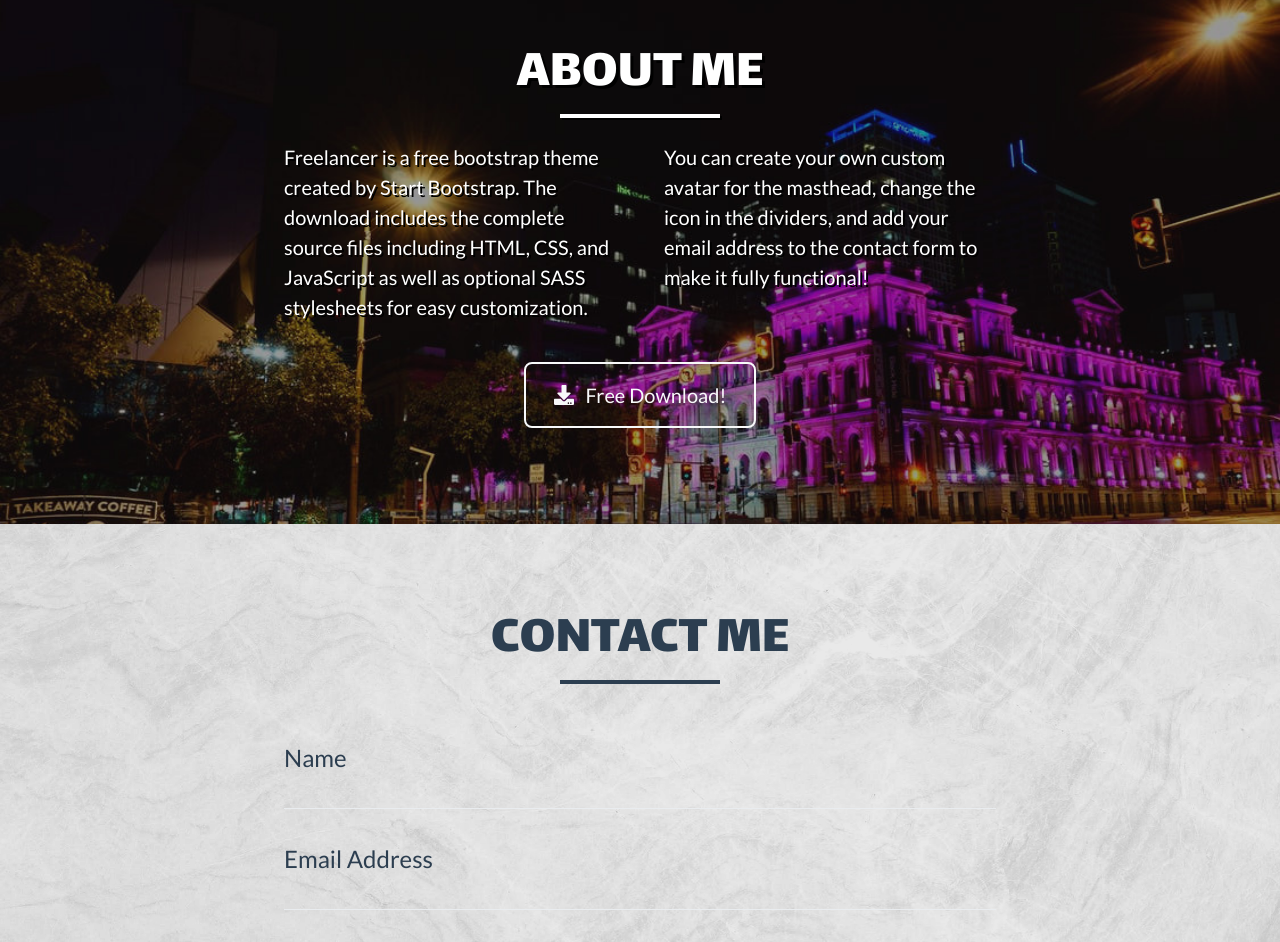
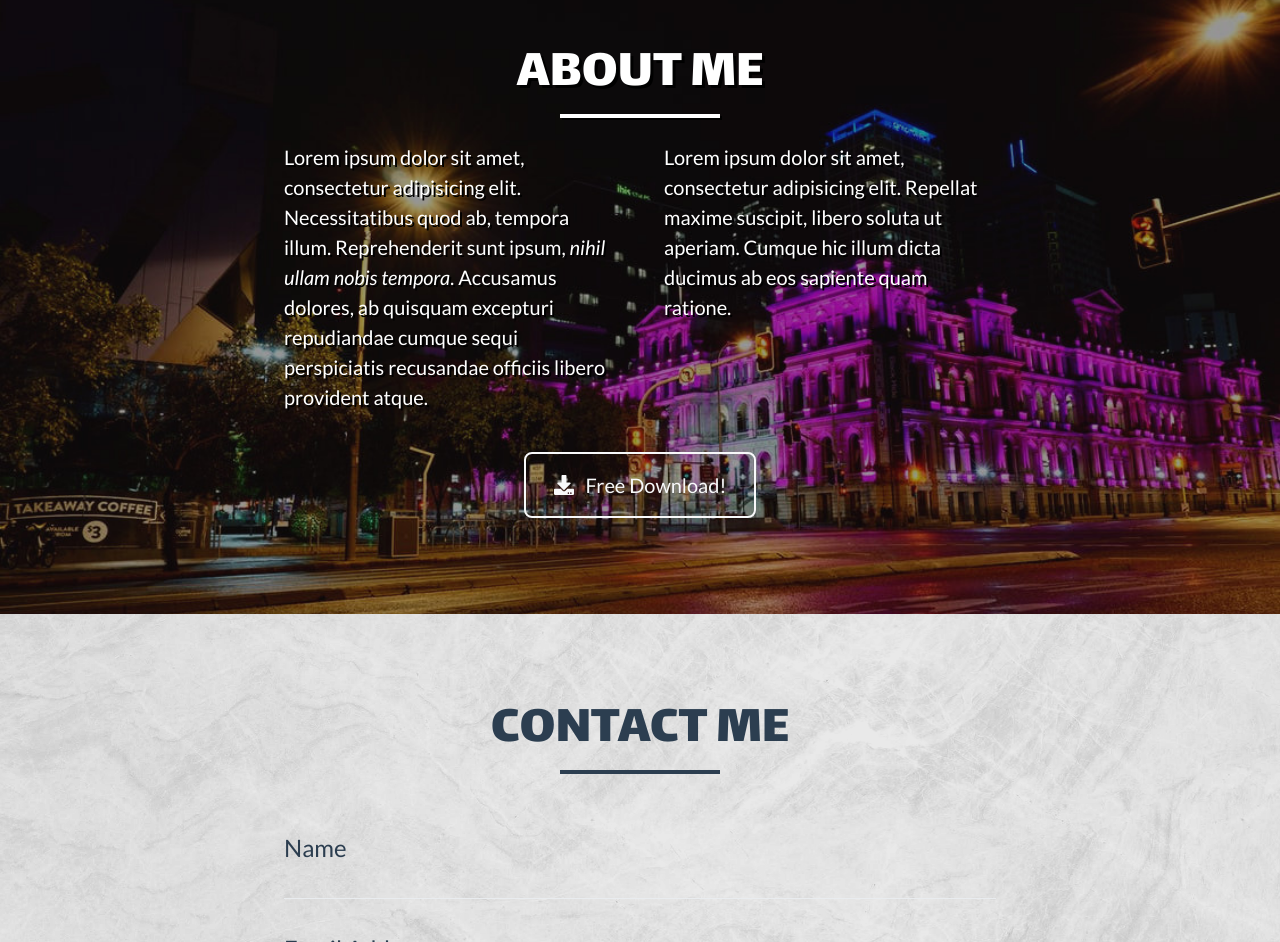
Before and after one commit to calumjdavies/calumjdavies, a website: page index.html in a window 1280 px wide. Shown: the part 3695-4637 px from the top of the page. Drawn offline with nearby package versions, Linux system fonts and the light colour scheme.

Commit message:
Small changes

```diff
--- a/index.html
+++ b/index.html
@@ -233,11 +233,11 @@
                 <!-- About Section Content-->
                 <div class="row">
                     <div class="col-lg-4 ml-auto">
-                        <p class="lead">Freelancer is a free bootstrap theme created by Start Bootstrap. The download includes the complete source files including HTML, CSS, and JavaScript as well as optional SASS stylesheets for easy customization.
+                        <p class="lead">Lorem ipsum dolor sit amet, consectetur adipisicing elit. Necessitatibus quod ab, tempora illum. Reprehenderit sunt ipsum, <em>nihil ullam nobis tempora</em>. Accusamus dolores, ab quisquam excepturi repudiandae cumque sequi perspiciatis recusandae officiis libero provident atque.
                         </p>
                     </div>
                     <div class="col-lg-4 mr-auto">
-                        <p class="lead">You can create your own custom avatar for the masthead, change the icon in the dividers, and add your email address to the contact form to make it fully functional!</p>
+                        <p class="lead">Lorem ipsum dolor sit amet, consectetur adipisicing elit. Repellat maxime suscipit, libero soluta ut aperiam. Cumque hic illum dicta ducimus ab eos sapiente quam ratione.</p>
                     </div>
                 </div>
                 <!-- About Section Button-->
```
